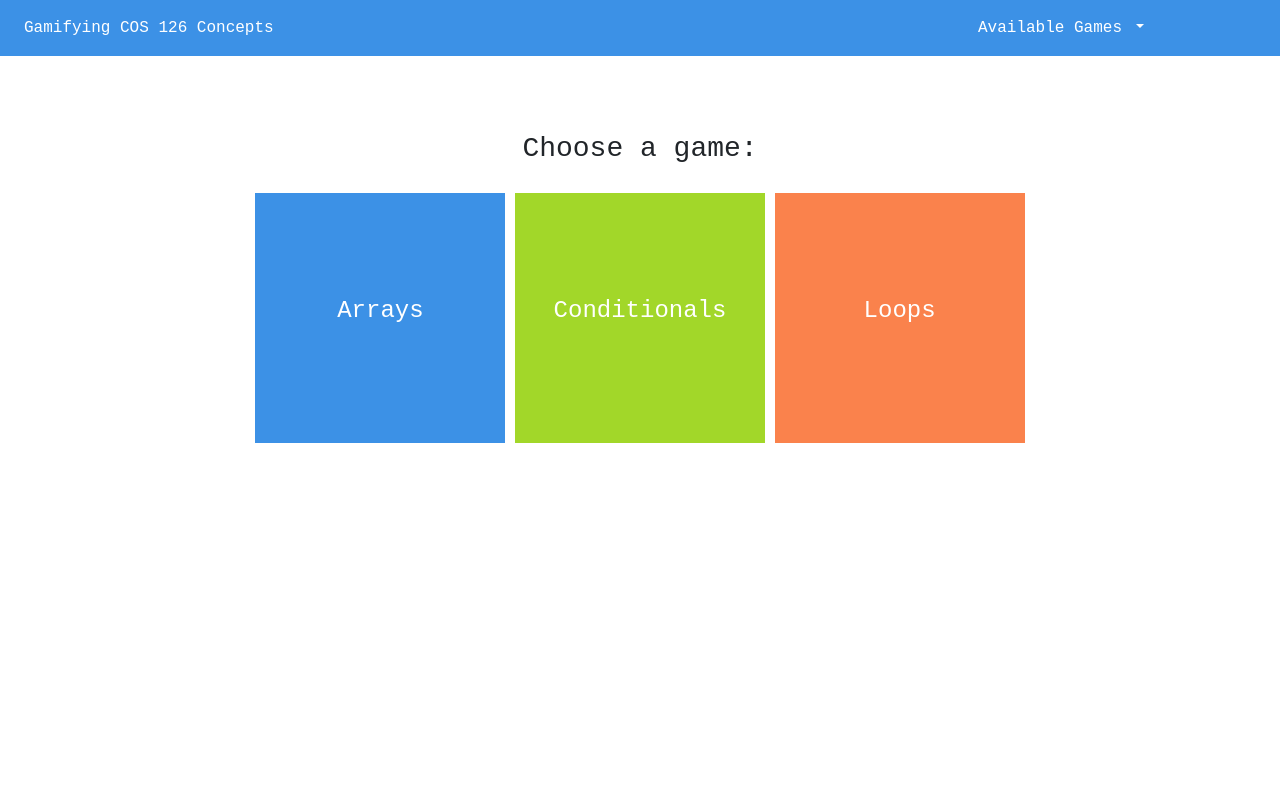
After one commit to arettew/Gamifying-COS, a Django app: template games/templates/homepage.html in a window 1280 px wide. The commit adds this page. Run offline with Django 3.2, Linux system fonts and the light colour scheme; the template is opened without the code that fills it, so the values that code supplies are empty; some libraries are stand-ins or nearby versions.

Commit message:
Added templates

```diff
--- a/games/templates/base.html
+++ b/games/templates/base.html
@@ -1,13 +1,63 @@
 <html>
     <head>
-        <style type="text/css">
-            canvas {
-                height: 500px;
-                width: 500px;
-            }
-        </style>
+        <title>COS 126 Games</title>
+        <meta charset="utf-8">
+        <meta name="viewport" content="width=device-width, initial-scale=1">
+        <link rel="stylesheet" href="https://maxcdn.bootstrapcdn.com/bootstrap/4.1.0/css/bootstrap.min.css">
+        <link href="https://fonts.googleapis.com/css?family=Lato" rel="stylesheet">
+        <link rel="stylesheet" href="https://cdnjs.cloudflare.com/ajax/libs/font-awesome/4.7.0/css/font-awesome.min.css">
+        <script src="https://ajax.googleapis.com/ajax/libs/jquery/3.3.1/jquery.min.js"></script>
+        <script src="https://cdnjs.cloudflare.com/ajax/libs/jquery/2.1.1/jquery.min.js"></script>
+        <script src="https://cdnjs.cloudflare.com/ajax/libs/materialize/0.97.3/js/materialize.min.js"></script>
+        <script src="https://cdnjs.cloudflare.com/ajax/libs/popper.js/1.14.0/umd/popper.min.js"></script>
+        <script src="https://maxcdn.bootstrapcdn.com/bootstrap/4.1.0/js/bootstrap.min.js"></script>
     </head>
-    Hello world! This is a base template that can be extended!
-    {% block content %}
-    {% endblock %}
+
+    <style>
+        .input-color {
+            position: relative;
+        }
+        .input-color input {
+            padding-left: 20px;
+        }
+        .input-color .color-box {
+            width: 10px;
+            height: 10px;
+            display: inline-block;
+            background-color: #ccc;
+            position: absolute;
+            left: 5px;
+            top: 5px;
+        }
+    </style>
+
+     <body>
+        <nav class="navbar text navbar-expand-sm" style="background-color: #3C91E6; font-family: 'Courier New'">
+            <!-- left side of navbar -->
+            <ul class="navbar-nav mr-auto">
+                <li class="nav-item text">
+                    <a class="nav-link" style="color: #ffffff; font-size: 16px;">Gamifying COS 126 Concepts</a>
+                </li>
+
+            </ul>
+
+            <!-- right side of navbar -->
+            <ul class="navbar-nav ml-auto" style="margin-right: 9%;">
+                <li class="nav-item dropdown">
+                    <a class="nav-link dropdown-toggle" href="#" id="navbardrop" data-toggle="dropdown" style="color: #ffffff">
+                        Available Games
+                     </a>
+                    <div class="dropdown-menu">
+                        <a class="dropdown-item" href="#">Arrays</a>
+                        <a class="dropdown-item" href="#">Conditionals</a>
+                        <a class="dropdown-item" href="#">Loops</a>
+                    </div>
+                </li>
+            </ul>
+        </nav>
+        <div class="container text" style="padding-top: 2%; text-align: center; align-content: center; font-family: 'Courier New'">
+        {% block content %}
+        {% endblock %}
+        </div>
+    </body>
 </html>
--- /dev/null
+++ b/games/templates/homepage.html
@@ -0,0 +1,111 @@
+{% extends "base.html" %}
+
+{% block content %}
+
+<style>
+	.container1 {
+		text-align: center;
+		display: inline-block;
+		position:relative;
+	}
+	.container2 {
+		text-align: center;
+		display: inline-block;
+		position:relative;
+	}
+	.container3 {
+		text-align: center;
+		display: inline-block;
+		position:relative;
+	}
+	.box {
+		height: 250px;
+		width: 250px;
+		padding-top: 100px;
+		font-size: 24px;
+		color: #ffffff;
+		transition: .5s ease;
+  		backface-visibility: hidden;
+	}
+	.hiddentext {
+		transition: .5s ease;
+  		opacity: 0;
+  		position: absolute;
+  		top: 60%;
+  		left: 50%;
+  		transform: translate(-50%,-50%);
+  		height: 200px;
+  		width: 200px;
+	}
+
+	.container1:hover .box {
+		opacity: 0.3;
+		color: transparent;
+	}
+
+	.container1:hover .hiddentext {
+		opacity: 1.0;
+	}
+	.container2:hover .box {
+		opacity: 0.3;
+		color: transparent;
+	}
+
+	.container2:hover .hiddentext {
+		opacity: 1.0;
+	}
+	.container3:hover .box {
+		opacity: 0.3;
+		color: transparent;
+	}
+
+	.container3:hover .hiddentext {
+		opacity: 1.0;
+	}
+	.butn {
+		border: none;
+		background: none;
+		padding: 0;
+		outline: inherit;
+		cursor: pointer;
+	}
+
+
+</style>
+
+<h3 style="padding-bottom: 20px; margin-top: 50px;"> Choose a game: </h3>
+
+<button class="butn" onclick="window.location.href='/arrays'">
+	<div class="container1" >
+		<div class="box" style="background-color: #3C91E6;">
+			Arrays
+		</div>
+		<div class="hiddentext">
+			<b>[Brief description]</b>
+		</div>
+	</div>
+</button>
+
+<button class="butn" onclick="window.location.href='/conditionals'">
+	<div class="container2" >
+		<div class="box" style="background-color: #A2D729;">
+			Conditionals
+		</div>
+		<div class="hiddentext">
+			<b>[Brief description]</b>
+		</div>
+	</div>
+</button>
+
+<button class="butn" onclick="window.location.href='/level1'">
+	<div class="container3" >
+		<div class="box" style="background-color: #FA824C;">
+			Loops
+		</div>
+		<div class="hiddentext">
+			<b>Get familiarized with single and doubly-nested for-loops by traversing treasure maps to find treasure!</b>
+		</div>
+	</div>
+</button>
+
+{% endblock %}
--- a/games/views.py
+++ b/games/views.py
@@ -5,7 +5,7 @@ from django.http import HttpResponse
 from django.views.generic import TemplateView
 
 class HomeView(TemplateView):
-    template_name = "base.html"
+    template_name = "homepage.html"
 
 class ArraysView(TemplateView):
     template_name = "arrays.html"
```
Also changed, not shown: games/templates/baseold.html (added, +13 -0 lines), 4 other files.
